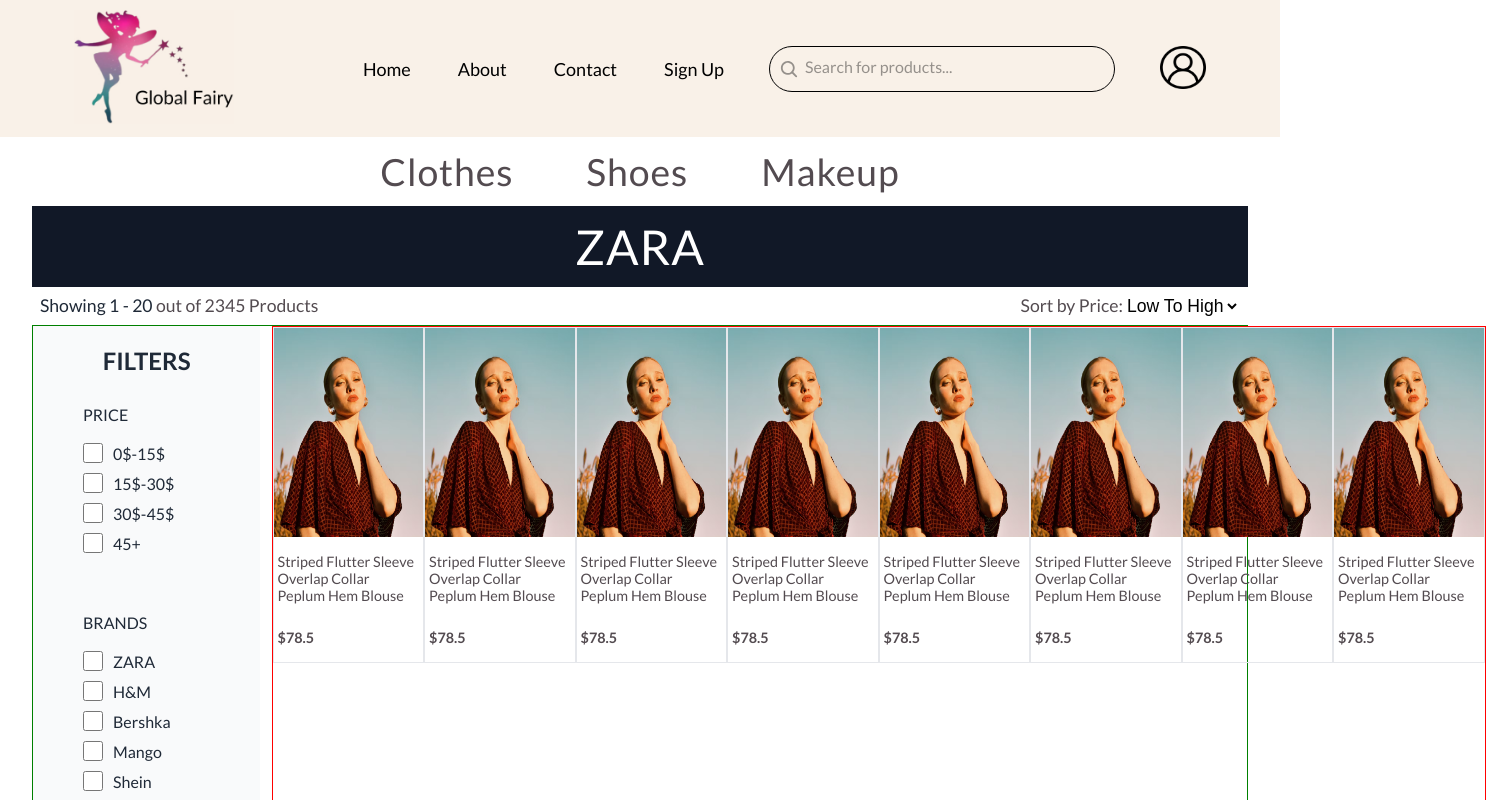
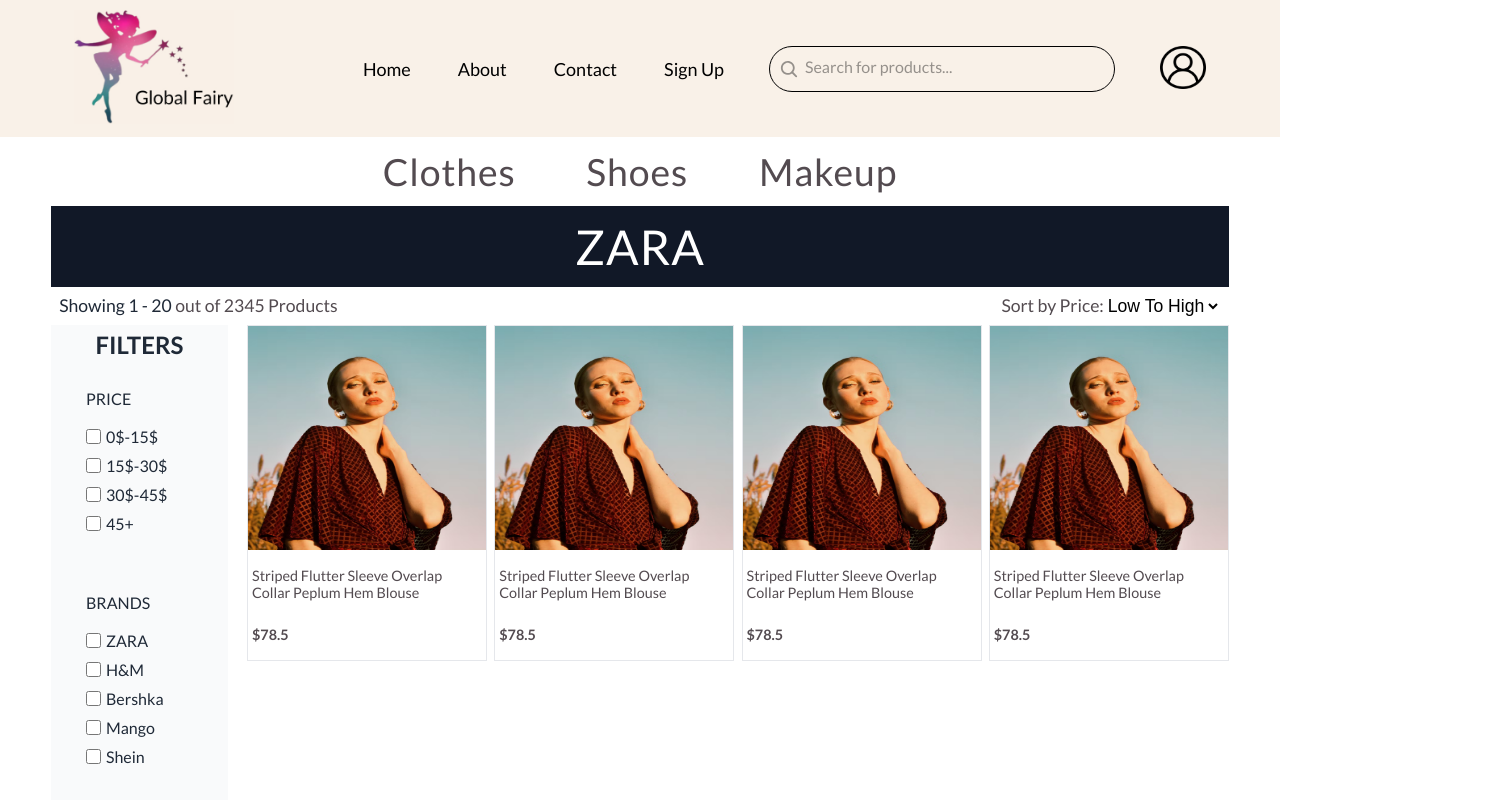
Before and after one commit to YahyaNashar22/Global-Fairy-front-end, a React (Create React App) app in the folder global-fairy/: page /brand in a window 1280 px wide. Shown: the top 800 px of the page, 1486 px wide, since content can reach past the window. Built offline with nearby package versions, Linux system fonts and the light colour scheme.

Commit message:
fixing some components sizes and some css edits

```diff
--- a/global-fairy/src/components/SideBar/Sidebar.js
+++ b/global-fairy/src/components/SideBar/Sidebar.js
@@ -133,6 +133,8 @@
                 </li>
             </ul>
         </div>
+
+
     </div>
     </div>
     )
--- a/global-fairy/src/components/SideBar/sidebar.module.css
+++ b/global-fairy/src/components/SideBar/sidebar.module.css
@@ -1,14 +1,23 @@
 @import '../../App.css';
 
 .sidebar {
-    width: 250px;
-    background-color:#F9FAFB;
+    width: 100%;
+    background-color: #F9FAFB;
     color: #1F2937;
-    padding: 20px;
-    /* position:absolute;
-    top: 0;
-    left: 0; */
+    padding: 0.3em;
+    display: flex;
+    flex-direction: column;
+    justify-content: flex-start;
+
 }
+
+.check {
+    display: flex;
+    flex-direction: row;
+    justify-content: flex-start;
+    align-items: flex-start;
+}
+
 .checklist li {
     list-style: none;
     margin-bottom: 10px;
@@ -18,27 +27,30 @@
 }
 
 .checklist input[type="checkbox"] {
-    margin-right: 10px;
-    width: 20px;
-    height: 20px;
+    margin-right: 0.4em;
+    width: 1.1em;
+    height: 1.1em;
 }
 
 .checklist label {
     flex: 1;
 }
+
 .checklist h3 {
     font-size: inherit;
-    font-weight:normal;
+    font-weight: normal;
     font-style: normal;
 
 }
-.check{
+
+.check {
     display: flex;
     flex-direction: column;
     justify-content: space-between;
     gap: 50px;
     margin: 30px;
 }
-h2{
+
+h2 {
     text-align: center;
 }
--- a/global-fairy/src/components/productCard/productCard.module.css
+++ b/global-fairy/src/components/productCard/productCard.module.css
@@ -10,8 +10,8 @@
 .card {
     display: flex;
     flex-direction: column;
-    width: 16em;
-    height: 22em;
+    width: 18em;
+    height: 26em;
     border: 1px solid #E5E7EB;
     color: var(--wenge);
 }
@@ -37,7 +37,7 @@
     justify-content: space-around;
     align-items: flex-start;
     padding: 4px;
-    font-size: 1em;
+    font-size: 1.1em;
 
 }
 
--- a/global-fairy/src/components/sortBy/SortBy.module.css
+++ b/global-fairy/src/components/sortBy/SortBy.module.css
@@ -18,14 +18,14 @@
 
 .sortDropDown select{
     border: none;
-    /* outline: none; */
     background: none;
     font-size: 1em;
 
 }
-
+.sortDropDown select:focus{
+outline: none;
+}
 .sortDropDown select:focus  option:hover{
     border: none;
     background-color: var(--input-color-background);
-    /* outline: 0; */
 }
--- a/global-fairy/src/pages/Brand/Brand.js
+++ b/global-fairy/src/pages/Brand/Brand.js
@@ -5,6 +5,8 @@
 import ProductNbs from '../../components/productNbs/ProductNbs'
 import SortBy from '../../components/sortBy/SortBy'
 import ProductCard from '../../components/productCard/ProductCard'
+import Arrows from '../../components/arrows/Arrows'
+
 
 
 import styles from "./Brand.module.css"
@@ -23,21 +25,28 @@
                     <SortBy />
                 </div>
                 <div className={styles.mainProduct}>
+                    <div className={styles.sideB}>
                     <SideBar />
+                    </div>
                     <div className={styles.products}>
                         <ProductCard />
                         <ProductCard />
                         <ProductCard />
+                        {/* <ProductCard />
                         <ProductCard />
+                        <ProductCard /> */}
                         <ProductCard />
-                        <ProductCard />
-                        <ProductCard />
-                        <ProductCard />
+
+
+
                     </div>
 
                 </div>
             </div>
+<div className={styles.arrow}>
+    <Arrows/>
 
+</div>
         </div>
     )
 }
--- a/global-fairy/src/pages/Brand/Brand.module.css
+++ b/global-fairy/src/pages/Brand/Brand.module.css
@@ -1,7 +1,8 @@
 .brandPage{
     /* border: 1px solid red; */
-    width: 95%;
+    width: 92%;
     margin: 0 auto;
+    height: auto;
 
 }
 .headerBrand{
@@ -24,17 +25,33 @@
 
 }
 .mainProduct{
-    border: 1px solid green;
     height: auto;
     width: auto;
     display: flex;
     flex-direction: row;
-    gap: 0.7em;
+    gap: 1.2em;
 
 }
 .products{
-border: 1px solid red;
 width: 100%;
 display: flex;
 flex-direction: row;
+flex-wrap:wrap;
+/* flex-flow: row wrap-reverse; */
+justify-content:space-between;
+align-content: flex-start;
+align-items: stretch;
+/* display: grid;
+grid-template-columns: repeat(5,1fr);
+grid-auto-flow: row;
+gap:0.5em;
+justify-content: flex-start; */
 }
+.arrow{
+display: flex;
+justify-content: flex-end;
+margin: 1.3em auto;
+}
+.sideB{
+    width: 15%;
+}
```
